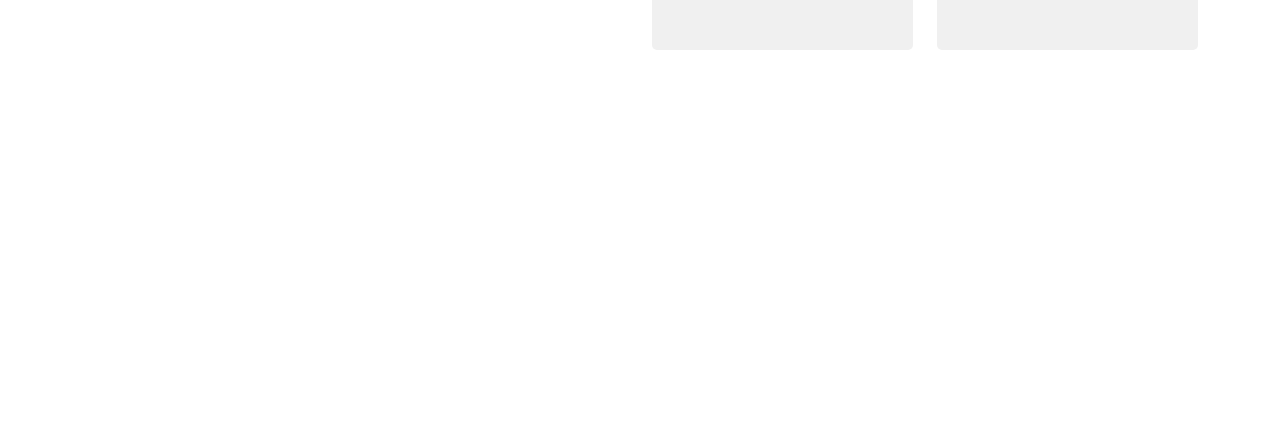
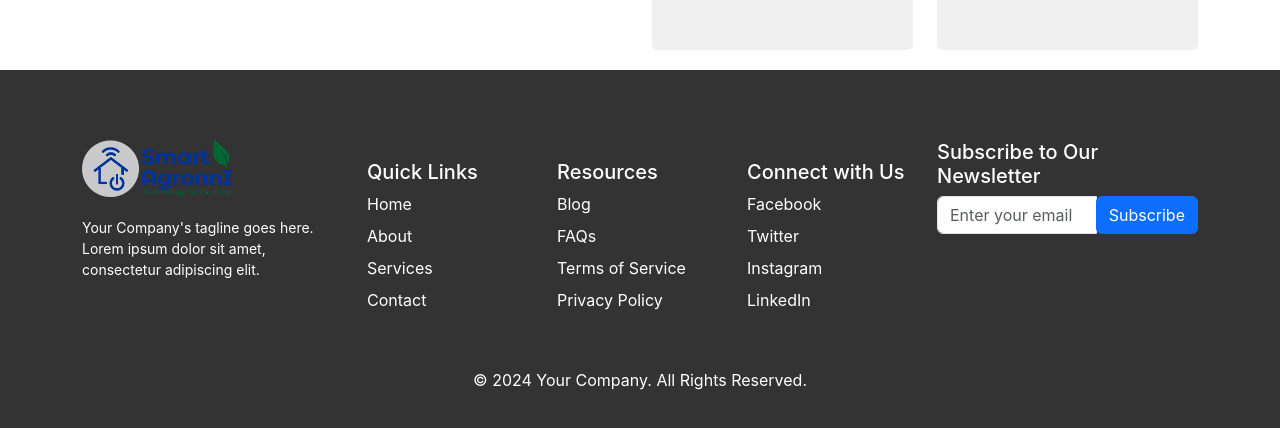
Before and after one commit to pitabasdev/maintenance-and-services, a React (Create React App) app: page / in a window 1280 px wide. Shown: the part 1483-1911 px from the top of the page. Before the commit the page ends 1553 px from the top, so only its background shows below. Built offline with nearby package versions, Linux system fonts and the light colour scheme; the HTML template or start-up script is replaced by a standard one.

Commit message:
create footer

```diff
--- a/src/components/Home.jsx
+++ b/src/components/Home.jsx
@@ -5,6 +5,7 @@ import Hero from "./Hero/Hero";
 import Box from "./Box/Box";
 // import CustomersSlider from "./CustomersSlider/CustomersSlider";
 import HomeAbout from "./pages/HomeAbout";
+import Footer from "./pages/Footer/Footer";
 
 const TITLE = "Home || Page";
 export default function Home() {
@@ -18,6 +19,7 @@ export default function Home() {
       <Box />
       <HomeAbout/>
       {/* <CustomersSlider/> */}
+      <Footer/>
     </div>
   );
 }
--- a/src/components/Login/Login.css
+++ b/src/components/Login/Login.css
@@ -1,3 +1,5 @@
+/* Login.css */
+
 .login-container {
     display: flex;
     justify-content: center;
@@ -12,6 +14,10 @@
     box-shadow: 0 0 10px rgba(0, 0, 0, 0.1);
     width: 500px; /* Initial width */
     transition: width 0.3s ease; /* Smooth transition for width change */
+  }
+
+  .login-form:hover {
+    width: 520px; /* Increase width on hover */
   }
 
   .login-form h2 {
--- a/src/components/Login/Login.jsx
+++ b/src/components/Login/Login.jsx
@@ -1,5 +1,7 @@
 import React, { useState } from "react";
 import "./Login.css"; // Import CSS file for styling
+import NavBar from "../NavBar/NavBar";
+import Footer from "../pages/Footer/Footer";
 
 function Login() {
   const [email, setEmail] = useState("");
@@ -22,6 +24,8 @@ function Login() {
   };
 
   return (
+    <>
+    <NavBar/>
       <div className="login-container">
         <form onSubmit={handleSubmit} className="login-form">
           <h2>Login</h2>
@@ -50,9 +54,13 @@ function Login() {
           <button type="submit" className="login-btn">
             Login
           </button>
-        <p className="register-link">Don't have an account? <a href="/register">Register</a></p>
+          <p className="register-link">
+            Don't have an account? <a href="/register">Register</a>
+          </p>
         </form>
       </div>
+      <Footer/>
+    </>
   );
 }
 
--- a/src/components/pages/Footer/Footer.css
+++ b/src/components/pages/Footer/Footer.css
@@ -0,0 +1,47 @@
+/* Footer.css */
+.footer {
+    background-color: #333;
+    color: #fff;
+    padding: 50px 0;
+  }
+
+  .footer-logo {
+    width: 150px;
+    margin-bottom: 20px;
+  }
+
+  .footer-text {
+    font-size: 14px;
+  }
+
+  .footer-links {
+    list-style-type: none;
+    padding: 0;
+  }
+
+  .footer-links li {
+    margin-bottom: 8px;
+  }
+
+  .footer-links a {
+    color: #fff;
+    text-decoration: none;
+    transition: color 0.3s ease;
+  }
+
+  .footer-links a:hover {
+    color: #f0f0f0;
+  }
+
+  .input-group {
+    margin-bottom: 20px;
+  }
+.text-center{
+    position: relative;
+    bottom: -20px;
+}
+  @media (max-width: 768px) {
+    .footer-logo {
+      width: 120px;
+    }
+  }
--- a/src/components/pages/Footer/Footer.jsx
+++ b/src/components/pages/Footer/Footer.jsx
@@ -0,0 +1,108 @@
+import React from "react";
+import "./Footer.css"; // Import CSS file for custom styles
+import logo from "../../assets/images/logo.png";
+
+const Footer = () => {
+  return (
+    <footer className="footer">
+      <div className="container">
+        <div className="row">
+          <div className="col-md-3">
+            <img src={logo} alt="Logo" className="footer-logo" />
+            <p className="footer-text">
+              Your Company's tagline goes here. Lorem ipsum dolor sit amet,
+              consectetur adipiscing elit.
+            </p>
+          </div>
+          <div className="col-md-6">
+            <div className="row">
+              <div className="col-md-4">
+                <h5>Quick Links</h5>
+                <ul className="footer-links">
+                  <li>
+                    <a href="#/">Home</a>
+                  </li>
+                  <li>
+                    <a href="#/">About</a>
+                  </li>
+                  <li>
+                    <a href="#/">Services</a>
+                  </li>
+                  <li>
+                    <a href="#/">Contact</a>
+                  </li>
+                </ul>
+              </div>
+              <div className="col-md-4">
+                <h5>Resources</h5>
+                <ul className="footer-links">
+                  <li>
+                    <a href="#/">Blog</a>
+                  </li>
+                  <li>
+                    <a href="#/">FAQs</a>
+                  </li>
+                  <li>
+                    <a href="#/">Terms of Service</a>
+                  </li>
+                  <li>
+                    <a href="#/">Privacy Policy</a>
+                  </li>
+                </ul>
+              </div>
+              <div className="col-md-4">
+                <h5>Connect with Us</h5>
+                <ul className="footer-links">
+                  <li>
+                    <a href="#/">Facebook</a>
+                  </li>
+                  <li>
+                    <a href="#/">Twitter</a>
+                  </li>
+                  <li>
+                    <a href="#/">Instagram</a>
+                  </li>
+                  <li>
+                    <a href="#/">LinkedIn</a>
+                  </li>
+                </ul>
+              </div>
+            </div>
+          </div>
+          <div className="col-md-3">
+            <h5>Subscribe to Our Newsletter</h5>
+            <div className="input-group mb-3">
+              <input
+                type="text"
+                className="form-control"
+                placeholder="Enter your email"
+                aria-label="Enter your email"
+                aria-describedby="subscribe-btn"
+              />
+              <div className="input-group-append">
+                <button
+                  className="btn btn-primary"
+                  type="button"
+                  id="subscribe-btn"
+                >
+                  Subscribe
+                </button>
+              </div>
+            </div>
+          </div>
+        </div>
+      </div>
+      <div className="footer-bottom">
+        <div className="container">
+          <div className="row">
+            <div className="col-md-12">
+              <p className="text-center">&copy; {new Date().getFullYear()} Your Company. All Rights Reserved.</p>
+            </div>
+          </div>
+        </div>
+      </div>
+    </footer>
+  );
+};
+
+export default Footer;
```
Also changed, not shown: src/components/assets/images/logo.png (added). Lines whose indentation alone changed are shown as unchanged.
